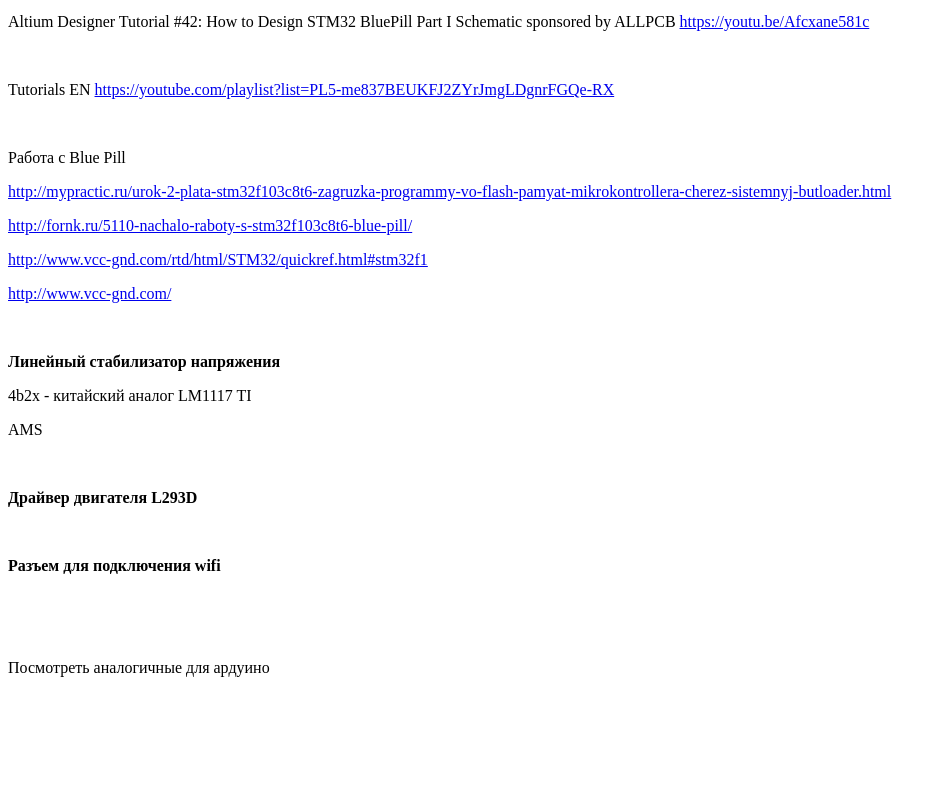
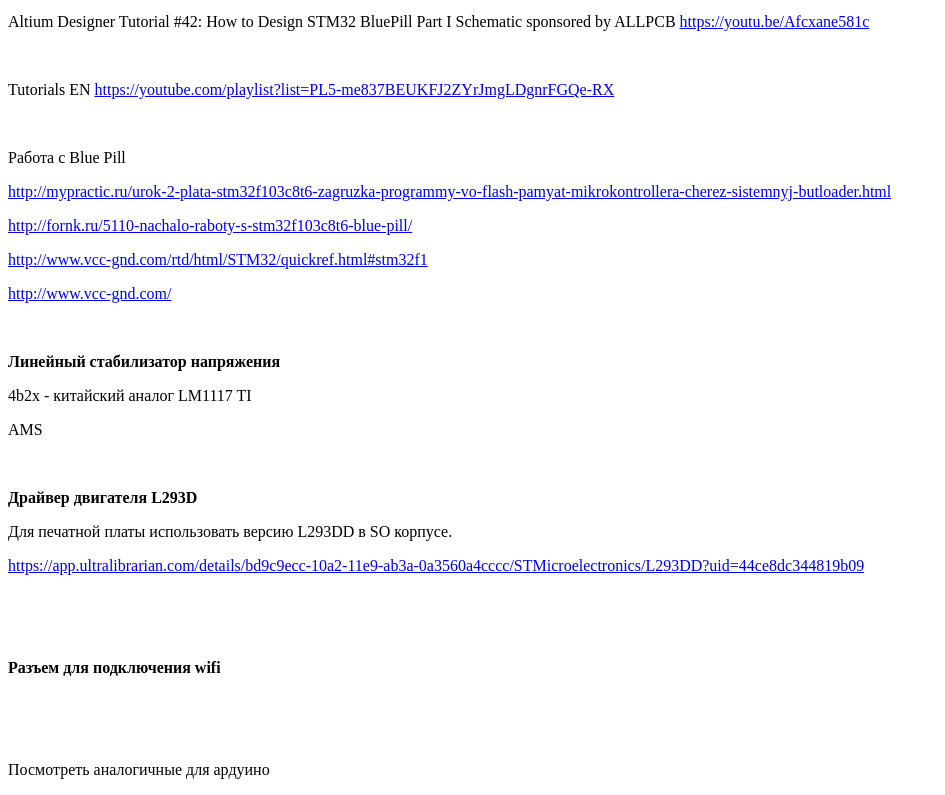
Before and after one commit to bsn-robotics/bsn-robotics, a plain HTML site: page agentrobot_shematic.html in a window 1280 px wide. Shown: the part 862-1657 px from the top of the page, without its empty margins (0-945 px from the left). Before the commit the page ends 1555 px from the top, so only its background shows below. Drawn offline with Linux system fonts and the light colour scheme.

Commit message:
shematic l293dd

```diff
--- a/agentrobot_shematic.html
+++ b/agentrobot_shematic.html
@@ -84,8 +84,12 @@
     </p>
     <b> </b>
     <p><b>Драйвер двигателя L293D</b></p>
-    <p><b><br>
-      </b></p>
+    <p>Для печатной платы использовать версию L293DD в SO корпусе.</p>
+    <p><a href="https://app.ultralibrarian.com/details/bd9c9ecc-10a2-11e9-ab3a-0a3560a4cccc/STMicroelectronics/L293DD?uid=44ce8dc344819b09">https://app.ultralibrarian.com/details/bd9c9ecc-10a2-11e9-ab3a-0a3560a4cccc/STMicroelectronics/L293DD?uid=44ce8dc344819b09</a></p>
+    <p><br>
+    </p>
+    <p><br>
+    </p>
     <p><b>Разъем для подключения wifi</b></p>
     <p><br>
     </p>
```
Also changed, not shown: 1 other file.
